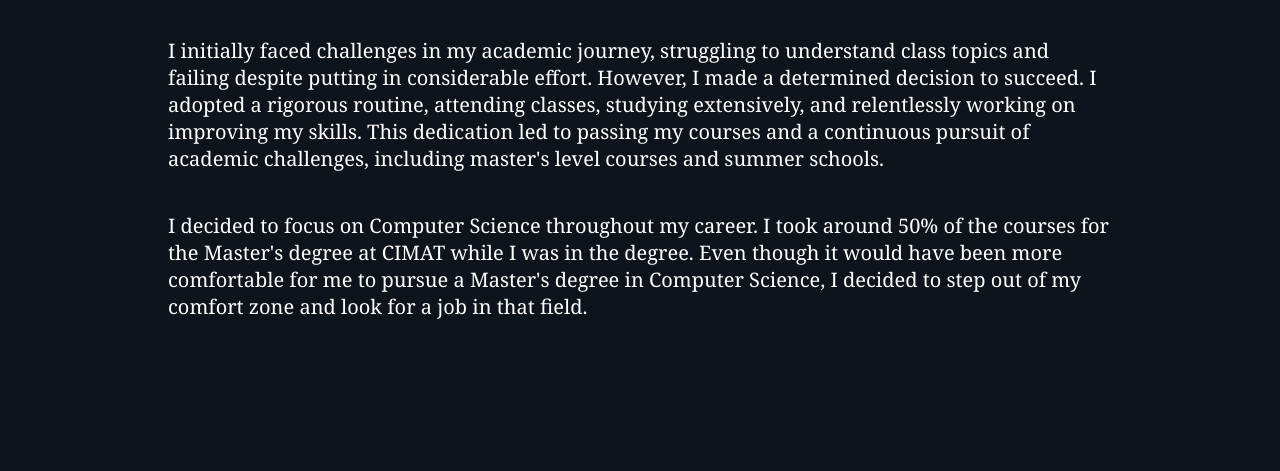
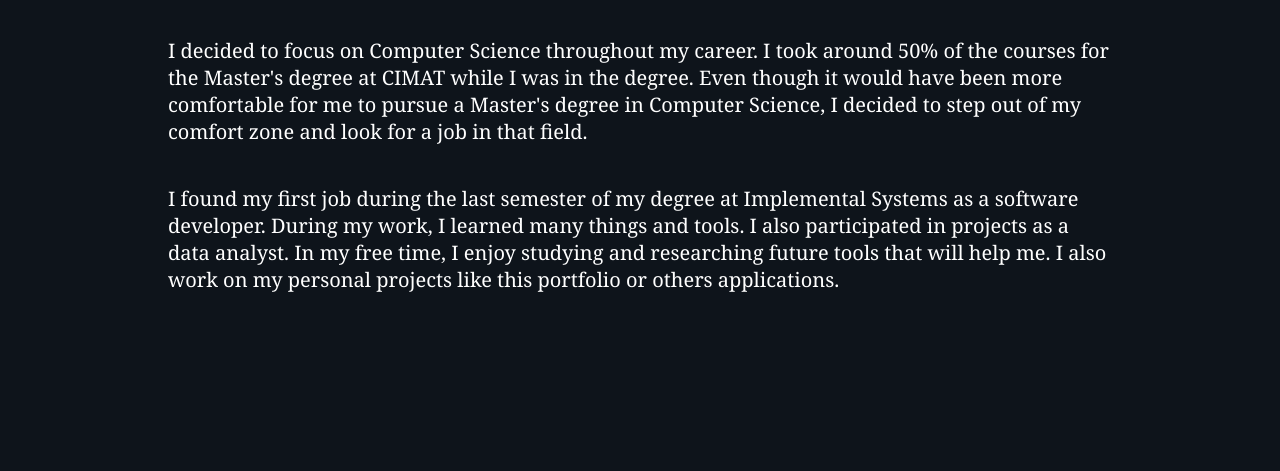
Before and after one commit to karlo-con-k/Pagina-web-portafolio, a plain HTML site: page mi_trayectoria.html in a window 1280 px wide. Shown: the part 260-731 px from the top of the page. Drawn offline with Linux system fonts and the light colour scheme.

Commit message:
Add my GH in homepage and my experience in Implemental Systems

```diff
--- a/mi_trayectoria.html
+++ b/mi_trayectoria.html
@@ -50,21 +50,21 @@
                 </p>
 
                 <p>
-                    I initially faced challenges in my academic journey, struggling to understand
-                    class topics and failing despite putting in considerable effort. However, I made
-                    a determined decision to succeed. I adopted a rigorous routine, attending classes,
-                    studying extensively, and relentlessly working on improving my skills. This
-                    dedication led to passing my courses and a continuous pursuit of academic
-                    challenges, including master's level courses and summer schools.
-                </p>
-
-                <p>
                     I decided to focus on Computer Science throughout my career. I took around
                     50% of the courses for the Master's degree at CIMAT while I was in the
                     degree. Even though it would have been more comfortable for me to pursue a
                     Master's degree in Computer Science, I decided to step out of my comfort zone and
                     look for a job in that field.
                 </p>
+
+                <p>
+                    I found my first job during the last semester of my degree at Implemental Systems as
+                    a software developer. During my work, I learned many things and tools. I also
+                    participated in projects as a data analyst. In my free time, I enjoy studying and
+                    researching future tools that will help me. I also work on my personal projects like
+                    this portfolio or others applications.
+                </p>
+
             </section>
         </div>
     </main>
```
Also changed, not shown: index.html (+10 -3 lines).
